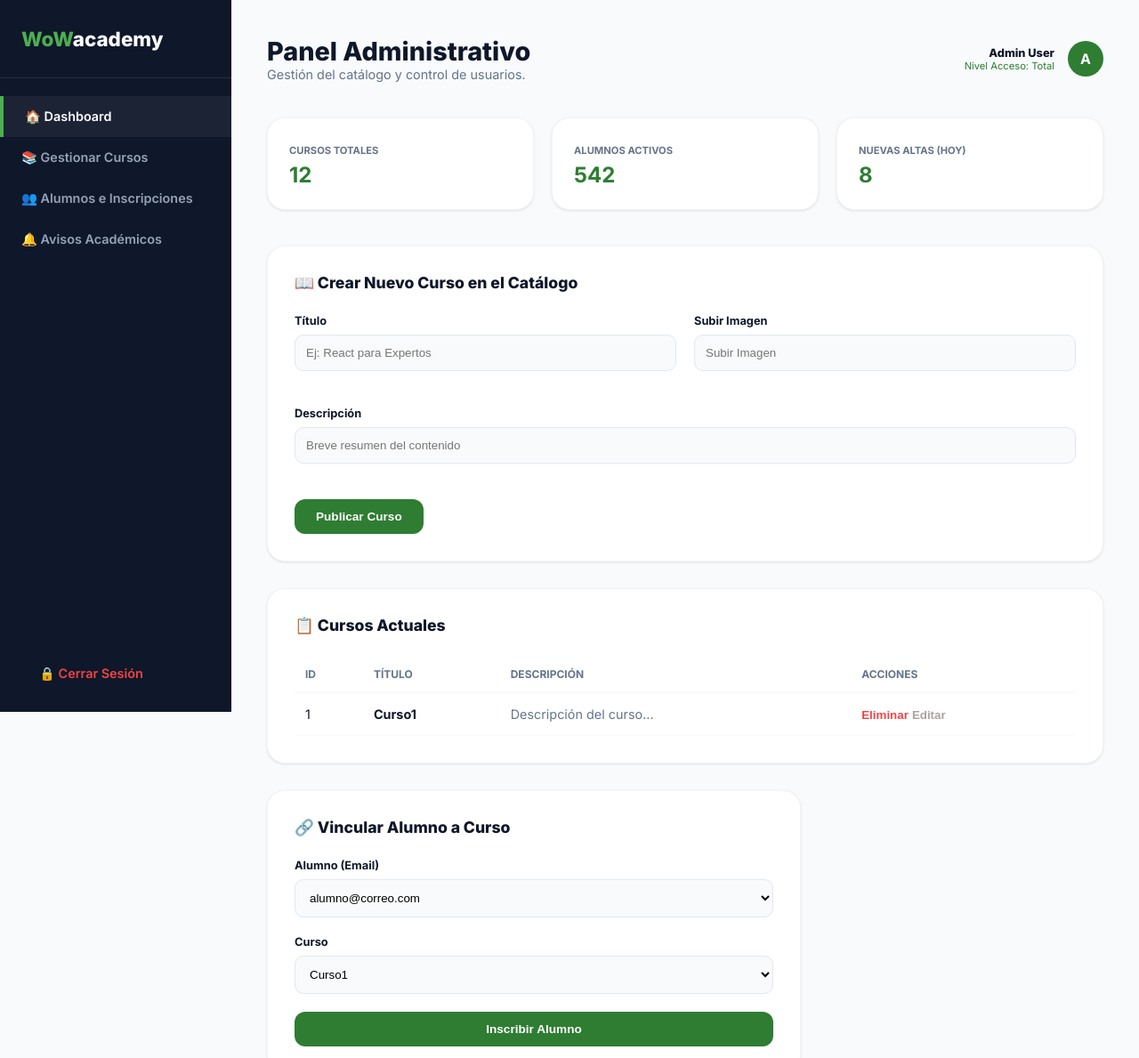
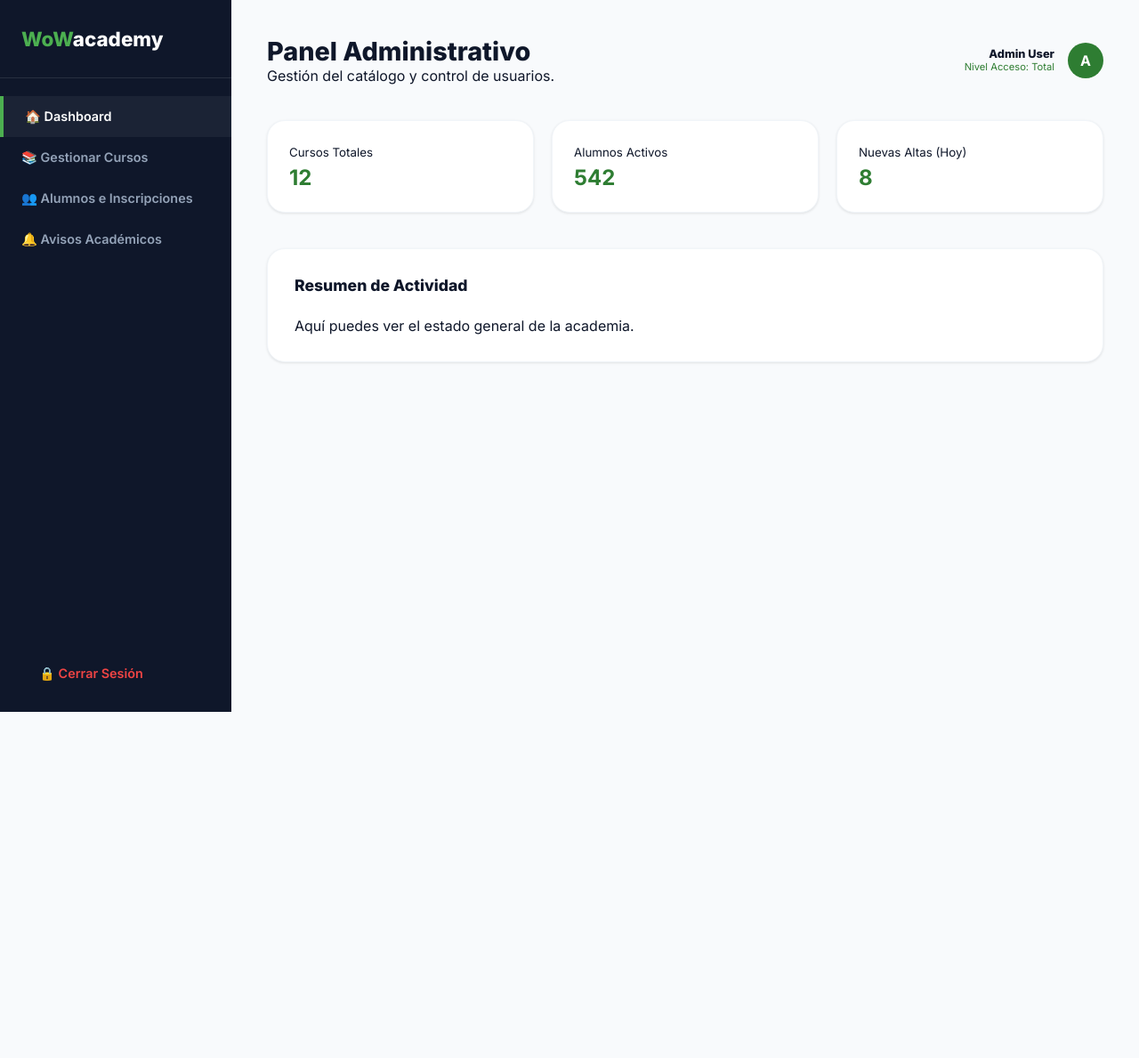
Before and after one commit to MISHALDO2/academia, a website: page public/admin.html in a window 1280 px wide. Shown: the top 1189 px of the page at 89% size. After the commit the page ends 800 px from the top, so only its background shows below. Drawn offline with Linux system fonts and the light colour scheme.

Commit message:
Barra lateral funcionando

```diff
--- a/public/admin.html
+++ b/public/admin.html
@@ -63,6 +63,7 @@
             font-size: 0.9rem;
             font-weight: 600;
             transition: all 0.3s;
+            cursor: pointer;
         }
 
         .menu-item:hover, .menu-item.active {
@@ -78,74 +79,30 @@
             padding: 40px;
         }
 
-        .header-top {
-            display: flex;
-            justify-content: space-between;
-            align-items: center;
-            margin-bottom: 40px;
+        /* LÓGICA DE VISIBILIDAD */
+        .content-section {
+            display: none;
         }
 
-        .welcome-msg h1 { font-size: 1.8rem; font-weight: 800; }
-        .welcome-msg p { color: var(--text-muted); font-size: 0.9rem; }
-
-        /* TARJETAS */
-        .stats-grid {
-            display: grid;
-            grid-template-columns: repeat(auto-fit, minmax(200px, 1fr));
-            gap: 20px;
-            margin-bottom: 40px;
+        .content-section.active {
+            display: block;
         }
 
-        .stat-card {
-            background: var(--white);
-            padding: 24px;
-            border-radius: var(--radius-lg);
-            box-shadow: var(--shadow-sm);
-            border: 1px solid #f1f5f9;
-        }
-
-        .stat-card small { color: var(--text-muted); font-weight: 700; text-transform: uppercase; font-size: 0.7rem; }
+        .header-top { display: flex; justify-content: space-between; align-items: center; margin-bottom: 40px; }
+        .welcome-msg h1 { font-size: 1.8rem; font-weight: 800; }
+        .stats-grid { display: grid; grid-template-columns: repeat(auto-fit, minmax(200px, 1fr)); gap: 20px; margin-bottom: 40px; }
+        .stat-card { background: var(--white); padding: 24px; border-radius: var(--radius-lg); box-shadow: var(--shadow-sm); border: 1px solid #f1f5f9; }
         .stat-card h2 { font-size: 1.5rem; margin-top: 5px; color: var(--primary); }
-
-        /* TABLAS Y FORMULARIOS */
-        .glass-panel {
-            background: var(--white);
-            border-radius: var(--radius-lg);
-            padding: 30px;
-            box-shadow: var(--shadow-sm);
-            border: 1px solid #f1f5f9;
-            margin-bottom: 30px;
-        }
-
+        .glass-panel { background: var(--white); border-radius: var(--radius-lg); padding: 30px; box-shadow: var(--shadow-sm); border: 1px solid #f1f5f9; margin-bottom: 30px; }
         .panel-title { font-size: 1.1rem; font-weight: 800; margin-bottom: 25px; display: flex; align-items: center; gap: 10px; }
-
         table { width: 100%; border-collapse: collapse; }
         th { text-align: left; padding: 12px; font-size: 0.75rem; color: var(--text-muted); text-transform: uppercase; border-bottom: 2px solid var(--bg-body); }
         td { padding: 15px 12px; border-bottom: 1px solid #f8fafc; font-size: 0.9rem; }
-
-        /* BOTONES */
-        .btn {
-            padding: 12px 24px;
-            border-radius: 12px;
-            font-weight: 700;
-            border: none;
-            cursor: pointer;
-            transition: 0.3s;
-            font-size: 0.85rem;
-        }
+        .btn { padding: 12px 24px; border-radius: 12px; font-weight: 700; border: none; cursor: pointer; transition: 0.3s; font-size: 0.85rem; }
         .btn-primary { background: var(--primary); color: white; }
-        .btn-primary:hover { background: var(--primary-light); transform: translateY(-2px); }
-
         .input-group { margin-bottom: 20px; }
         .input-group label { display: block; font-size: 0.8rem; font-weight: 700; margin-bottom: 8px; }
-        .input-group input, .input-group select {
-            width: 100%;
-            padding: 12px;
-            border-radius: 10px;
-            border: 1px solid #e2e8f0;
-            background: #f8fafc;
-            outline: none;
-        }
+        .input-group input, .input-group select { width: 100%; padding: 12px; border-radius: 10px; border: 1px solid #e2e8f0; background: #f8fafc; outline: none; }
     </style>
 </head>
 <body>
@@ -154,10 +111,11 @@
             <span>WoW</span>academy
         </div>
         <nav class="sidebar-menu">
-            <a href="#" class="menu-item active">🏠 Dashboard</a>
-            <a href="#cursos" class="menu-item">📚 Gestionar Cursos</a>
-            <a href="#alumnos" class="menu-item">👥 Alumnos e Inscripciones</a>
-            <a href="#noticias" class="menu-item">🔔 Avisos Académicos</a>
+            <!-- Usamos data-target para identificar qué sección abrir -->
+            <a class="menu-item active" data-target="dashboard">🏠 Dashboard</a>
+            <a class="menu-item" data-target="gestionar-cursos">📚 Gestionar Cursos</a>
+            <a class="menu-item" data-target="alumnos">👥 Alumnos e Inscripciones</a>
+            <a class="menu-item" data-target="noticias">🔔 Avisos Académicos</a>
         </nav>
         <div style="padding: 20px;">
             <a href="/" class="menu-item" style="color: #ef4444;">🔒 Cerrar Sesión</a>
@@ -167,7 +125,7 @@
     <main class="main-content">
         <header class="header-top">
             <div class="welcome-msg">
-                <h1>Panel Administrativo</h1>
+                <h1 id="page-title">Panel Administrativo</h1>
                 <p>Gestión del catálogo y control de usuarios.</p>
             </div>
             <div class="user-info" style="display: flex; align-items: center; gap: 15px;">
@@ -179,75 +137,82 @@
             </div>
         </header>
 
-        <section class="stats-grid">
+        <!-- SECCIÓN: DASHBOARD -->
+        <section id="dashboard" class="content-section active">
+            <div class="stats-grid">
                 <div class="stat-card"><small>Cursos Totales</small><h2>12</h2></div>
                 <div class="stat-card"><small>Alumnos Activos</small><h2>542</h2></div>
                 <div class="stat-card"><small>Nuevas Altas (Hoy)</small><h2>8</h2></div>
+            </div>
+            <div class="glass-panel">
+                <div class="panel-title">Resumen de Actividad</div>
+                <p>Aquí puedes ver el estado general de la academia.</p>
+            </div>
         </section>
 
-        <div class="glass-panel" id="cursos">
-            <div class="panel-title">📖 Crear Nuevo Curso en el Catálogo</div>
+        <!-- SECCIÓN: CURSOS -->
+        <section id="gestionar-cursos" class="content-section">
+            <div class="glass-panel">
+                <div class="panel-title">📖 Crear Nuevo Curso</div>
                 <form style="display: grid; grid-template-columns: 1fr 1fr; gap: 20px;">
-                <div class="input-group">
-                    <label>Título</label>
-                    <input type="text" placeholder="Ej: React para Expertos">
-                </div>
-                <div class="input-group">
-                    <label>Subir Imagen</label>
-                    <input type="text" placeholder="Subir Imagen">
-                </div>
-                <div class="input-group" style="grid-column: span 2;">
-                    <label>Descripción</label>
-                    <input type="text" placeholder="Breve resumen del contenido">
-                </div>
-                <button type="submit" class="btn btn-primary" style="width: fit-content;">Publicar Curso</button>
+                    <div class="input-group"><label>Título</label><input type="text"></div>
+                    <div class="input-group"><label>Imagen</label><input type="text"></div>
+                    <button type="submit" class="btn btn-primary">Publicar Curso</button>
                 </form>
             </div>
-
             <div class="glass-panel">
-            <div class="panel-title">📋 Cursos Actuales</div>
+                <div class="panel-title">📋 Lista de Cursos</div>
                 <table>
-                <thead>
-                    <tr>
-                        <th>ID</th>
-                        <th>Título</th>
-                        <th>Descripción</th>
-                        <th>Acciones</th>
-                    </tr>
-                </thead>
+                    <thead><tr><th>ID</th><th>Título</th><th>Acciones</th></tr></thead>
                     <tbody>
-                    <tr>
-                        <td>1</td>
-                        <td><strong>Curso1</strong></td>
-                        <td style="color: var(--text-muted);">Descripción del curso...</td>
-                        <td>
-                            <button style="background:none; border:none; color:#ef4444; font-weight:700; cursor:pointer;">Eliminar</button>
-                            <button style="background:none; border:none; color:#aaa1a1; font-weight:700; cursor:pointer;">Editar</button>
-                        </td>
-                    </tr>
+                        <tr><td>1</td><td><strong>React Master</strong></td><td><button style="color:red; border:none; background:none;">Eliminar</button></td></tr>
                     </tbody>
                 </table>
             </div>
+        </section>
 
-        <div class="glass-panel" id="alumnos" style="max-width: 600px;">
+        <!-- SECCIÓN: ALUMNOS -->
+        <section id="alumnos" class="content-section">
+            <div class="glass-panel" style="max-width: 600px;">
                 <div class="panel-title">🔗 Vincular Alumno a Curso</div>
                 <form>
                     <div class="input-group">
                         <label>Alumno (Email)</label>
-                    <select>
-                        <option>alumno@correo.com</option>
-                    </select>
-                </div>
-                <div class="input-group">
-                    <label>Curso</label>
-                    <select>
-                        <option>Curso1</option>
-                    </select>
+                        <select><option>alumno@correo.com</option></select>
                     </div>
                     <button type="submit" class="btn btn-primary" style="width: 100%;">Inscribir Alumno</button>
                 </form>
             </div>
+        </section>
 
+        <!-- SECCIÓN: NOTICIAS -->
+        <section id="noticias" class="content-section">
+            <div class="glass-panel">
+                <div class="panel-title">🔔 Enviar Aviso</div>
+                <textarea style="width:100%; border-radius:10px; padding:10px; height:100px;"></textarea>
+                <br><br>
+                <button class="btn btn-primary">Enviar Notificación</button>
+            </div>
+        </section>
     </main>
+
+    <script>
+        const menuItems = document.querySelectorAll('.menu-item');
+        const sections = document.querySelectorAll('.content-section');
+
+        menuItems.forEach(item => {
+            item.addEventListener('click', () => {
+                const target = item.getAttribute('data-target');
+
+                if (target) {
+                    menuItems.forEach(i => i.classList.remove('active'));
+                    item.classList.add('active');
+
+                    sections.forEach(section => section.classList.remove('active'));
+                    document.getElementById(target).classList.add('active');
+                }
+            });
+        });
+    </script>
 </body>
 </html>
```
Lines whose indentation alone changed are shown as unchanged.
